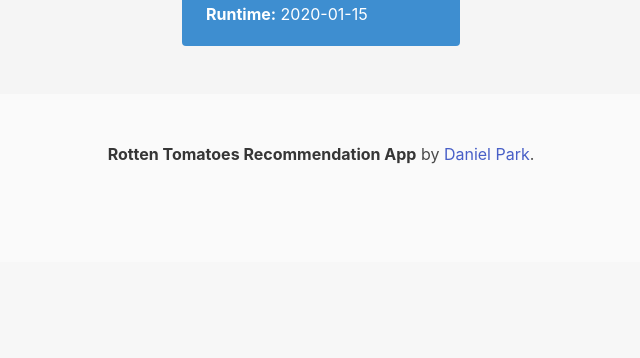
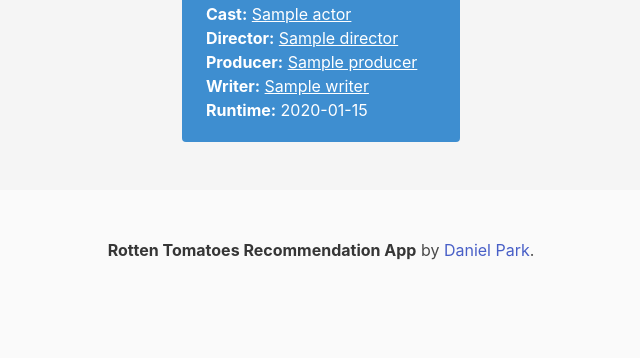
Before and after one commit to Danielpark1239/Movie_Recommendation_App, a Flask app: template templates/movieRecommendations.html in a window 1280 px wide. Shown: the part 805-1163 px from the top of the page, without its empty margins (319-959 px from the left). Before the commit the page ends 969 px from the top, so only its background shows below. Run offline with Flask 2, Linux system fonts and the light colour scheme; the template is opened without the code that fills it: most values are stand-ins (such as "Sample title", 1, 10 or a date in 2020); grey boxes marked "Sample" are stand-in pictures.

Commit message:
Added cast, director, producer, writer

```diff
--- a/templates/movieRecommendations.html
+++ b/templates/movieRecommendations.html
@@ -64,7 +64,42 @@
                 <li><strong>Genres:</strong> {{ movie.genre }}</li>
                 <li><strong>Rating:</strong> {{ movie.rating }}</li>
                 <li><strong>Platforms:</strong> {{ movie.platforms }}</li>
-                {% if movie["original language"] %}
+
+                {% if movie.cast %}
+                <li>
+                  <strong>Cast:</strong> {% for actor in movie.cast %}
+                  <a href="{{movie.cast[actor]}}" target="_blank"
+                    >{{actor + ", " if not loop.last else actor}}</a
+                  >
+                  {% endfor %}
+                </li>
+                {% endif %} {% if movie.director %}
+                <li>
+                  <strong>Director:</strong> {% for director in movie.director
+                  %}
+                  <a href="{{movie.director[director]}}" target="_blank"
+                    >{{director + ", " if not loop.last else director}}</a
+                  >
+                  {% endfor %}
+                </li>
+                {% endif %} {% if movie.producer %}
+                <li>
+                  <strong>Producer:</strong> {% for producer in movie.producer
+                  %}
+                  <a href="{{movie.producer[producer]}}" target="_blank"
+                    >{{producer + ", " if not loop.last else producer}}</a
+                  >
+                  {% endfor %}
+                </li>
+                {% endif %} {% if movie.writer %}
+                <li>
+                  <strong>Writer:</strong> {% for writer in movie.writer %}
+                  <a href="{{movie.writer[writer]}}" target="_blank"
+                    >{{writer + ", " if not loop.last else writer}}</a
+                  >
+                  {% endfor %}
+                </li>
+                {% endif %} {% if movie["original language"] %}
                 <li>
                   <strong>Original language:</strong>
                   {{ movie["original language"] }}
```
